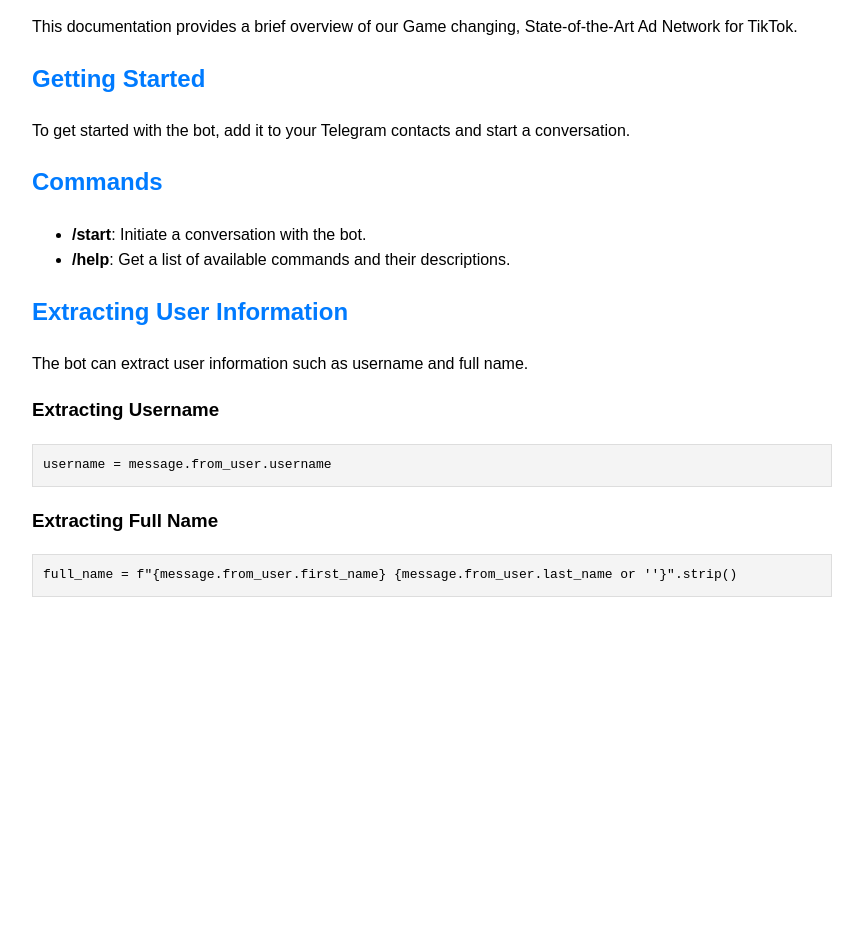
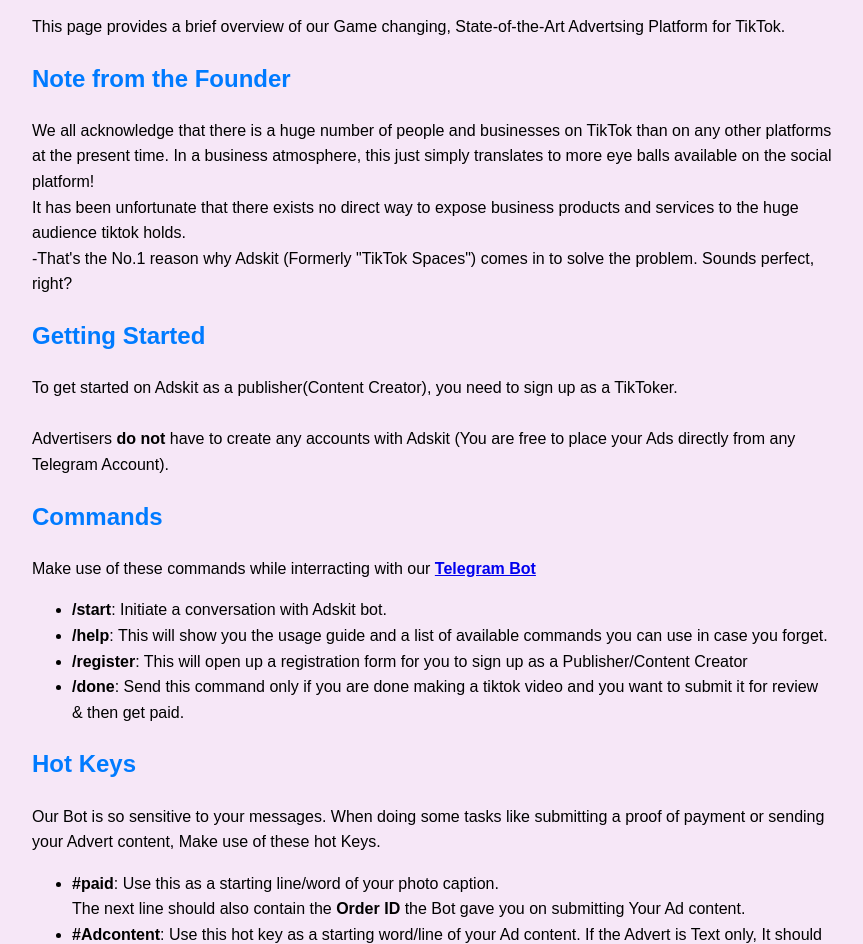
Before and after one commit to Lordsniffer22/documentacion, a plain HTML site: page index.html in a window 1280 px wide. Shown: the part 100-1044 px from the top of the page, without its empty margins (208-1071 px from the left). Before the commit the page ends 800 px from the top, so only its background shows below. Drawn offline with Linux system fonts and the light colour scheme.

Commit message:
Update index.html

```diff
--- a/index.html
+++ b/index.html
@@ -3,13 +3,13 @@
 <head>
     <meta charset="UTF-8">
     <meta name="viewport" content="width=device-width, initial-scale=1.0">
-    <title>AdsKit Documentation</title>
+    <title>AdsKit Advertsing Network</title>
     <style>
         body {
             font-family: Arial, sans-serif;
             margin: 0;
             padding: 0;
-            background-color: #ffffff; /* Set the background color to white */
+            background-color: #f6e7f7; /* Set the background color to white */
             line-height: 1.6;
         }
         .container {
@@ -45,22 +45,33 @@
 </head>
 <body>
     <div class="container">
-        <h1>Adskit Documentation</h1>
-        <p>This documentation provides a brief overview of our Game changing, State-of-the-Art Ad Network for TikTok.</p>
+        <h1>Adskit From Spaces</h1>
+        <p>This page provides a brief overview of our Game changing, State-of-the-Art Advertsing Platform for TikTok.</p>
+
+        <h2>Note from the Founder</h2>
+        <p>We all acknowledge that there is a huge number of people and businesses on TikTok than on any other platforms at the present time. In a business atmosphere, this just simply translates to more eye balls available on the social platform!<br>It has been unfortunate that there exists no direct way to expose business products and services to the huge audience tiktok holds. <br>-That's the No.1 reason why Adskit (Formerly "TikTok Spaces") comes in to solve the problem. Sounds perfect, right?</p>
 
         <h2>Getting Started</h2>
-        <p>To get started with the bot, add it to your Telegram contacts and start a conversation.</p>
-
+        <p>To get started on Adskit as a publisher(Content Creator), you need to sign up as a TikToker.<br><br>Advertisers <b>do not</b> have to create any accounts with Adskit (You are free to place your Ads directly from any Telegram Account). </p>
         <h2>Commands</h2>
+        <p>Make use of these commands while interracting with our <b><a href="http://t.me/adskitBot">Telegram Bot</a></b></p>
         <ul>
-            <li><strong>/start</strong>: Initiate a conversation with the bot.</li>
-            <li><strong>/help</strong>: Get a list of available commands and their descriptions.</li>
+            <li><strong>/start</strong>: Initiate a conversation with Adskit bot.</li>
+            <li><strong>/help</strong>: This will show you the usage guide and a list of available commands you can use in case you forget.</li>
+            <li><strong>/register</strong>: This will open up a registration form for you to sign up as a Publisher/Content Creator</li>
+            <li><strong>/done</strong>: Send this command only if you are done making a tiktok video and you want to submit it for review & then get paid.</li>
         </ul>
 
-        <h2>Extracting User Information</h2>
-        <p>The bot can extract user information such as username and full name.</p>
-        <h3>Extracting Username</h3>
-        <pre><code>username = message.from_user.username</code></pre>
+        <h2>Hot Keys</h2>
+        <p>Our Bot is so sensitive to your messages. When doing some tasks like submitting a proof of payment or sending your Advert content, Make use of these hot Keys.</p>
+        <ul>
+            <li><strong>#paid</strong>: Use this as a starting line/word of your photo caption. <br>The next line should also contain the <b>Order ID</b> the Bot gave you on submitting Your Ad content. </li>
+            <li><strong>#Adcontent</strong>: Use this hot key as a starting word/line of your Ad content. If the Advert is Text only, It should start with <b><i>#Adcontent</i></b>. The same still applies to photo/video captions.</li>
+        </ul>
+        <h2>How the platform Works</h2>
+        <p>Our Platform uses a friendly bot that manages both a TikTok content creator and Advertisers.<br><strong>== [Advertisers]</strong> to <strong>[AdsKit]</strong> & finally to <strong> [TikToker] ==</strong><br><br><b>#1.</b> An advertiser Requests to have his/her an advert placed in a TikToker's next video. The bot inboxes him/her with the instructions on how to submit the Advert to Adskit.<br><br><b>#2.</b> Adskit reviews the Advert upon recieving it and if the advert meets the standards, an Ad placement request is sent to the Tiktoker informing him/her of the deal.<br><br><b>#3.</b> A user has the right to accept or Decline the Ad placement request. If he/she accepts to take the deal, the TikToker is expected to make a video in any way he likes, making sure the Advert is included in the video. </p>
+        <h3>Public Channel</h3>
+        <p>We are making use of our new Telegram channel named <a href="https://t.me/adskity">TikTok Spaces✨.</a><br>In this channel, Advertisers can find various TikTok creators who are registered with us. From this, Ad placement requests can be initiated by the Advertisers against any Ad space of their choice.</p>
 
         <h3>Extracting Full Name</h3>
         <pre><code>full_name = f"{message.from_user.first_name} {message.from_user.last_name or ''}".strip()</code></pre>
```
